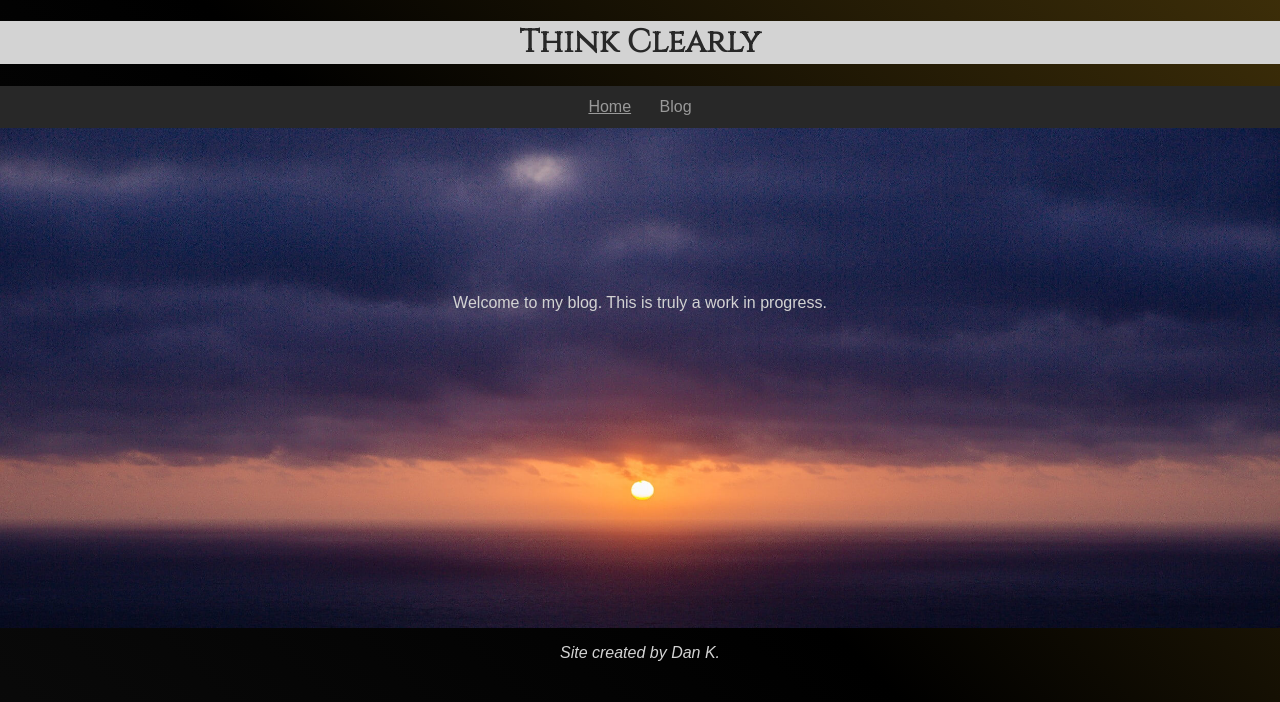
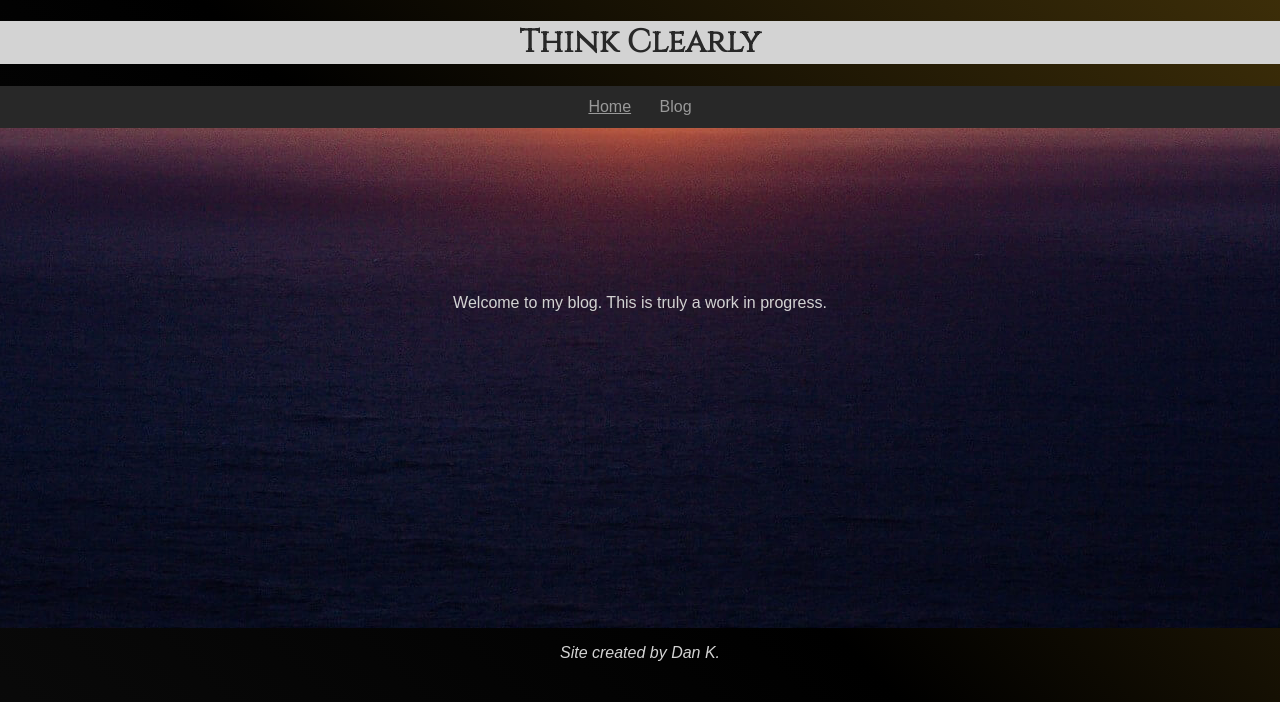
Before and after one commit to dekay2001/dekay2001.github.io, a Jekyll site: the page built from index.md, in a window 1280 px wide. Shown: the top 702 px of the page. Built offline with Jekyll 4.4.1, drawn with Linux system fonts in a browser that asks for light colours; some web fonts are replaced; our own code applies the rules of GitHub Pages for plain Markdown files.

Commit message:
Changing default-background-pic object-fit:cover to object-fit-none

```diff
--- a/assets/css/responsive-default.css
+++ b/assets/css/responsive-default.css
@@ -45,8 +45,8 @@
   }
   /* trying to center background pic*/
   #default-background-pic {
-    object-fit: cover;
-    object-position: 50% 50%;
+    object-fit: none;
+    object-position: 50% 115%;
   }
 }
 
```
